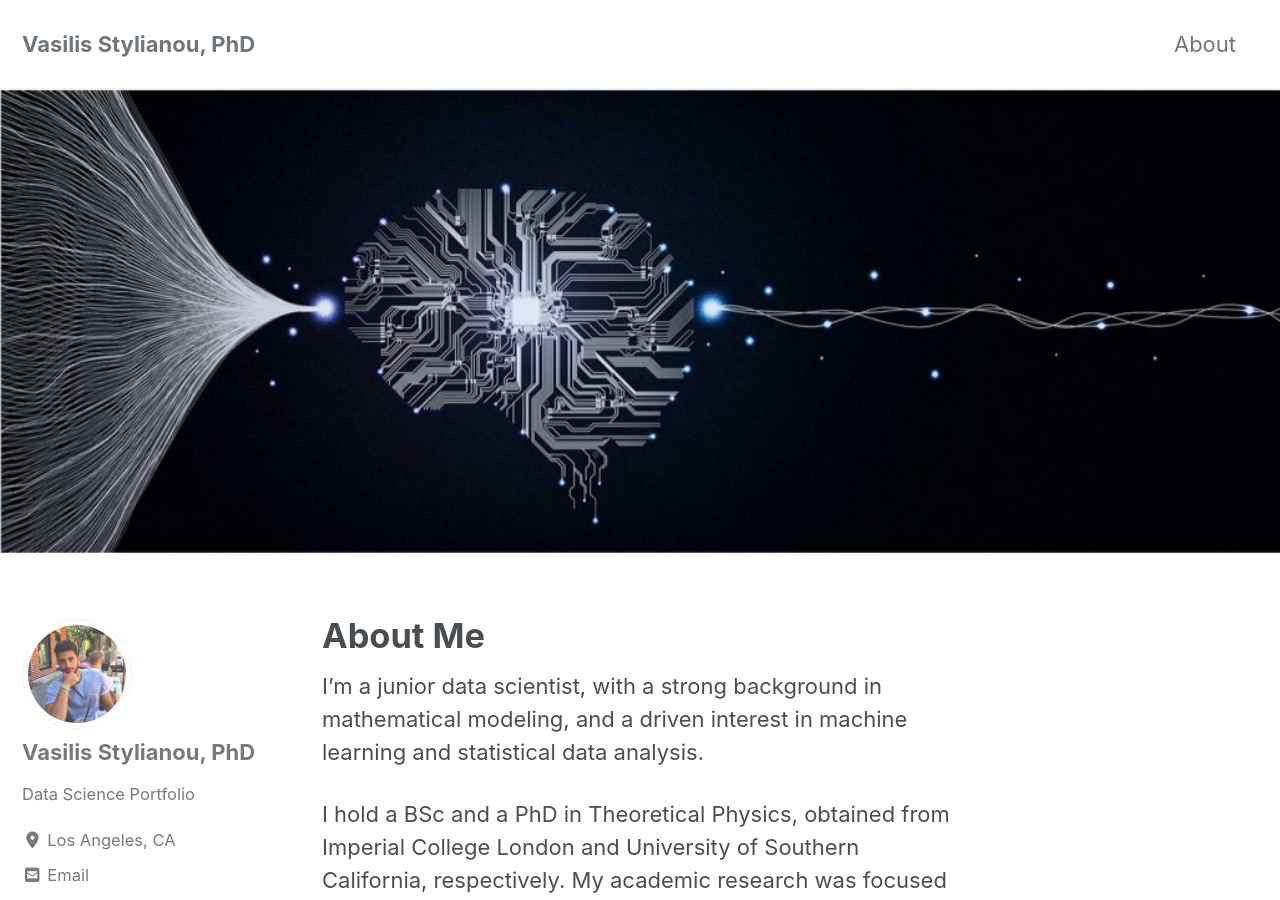
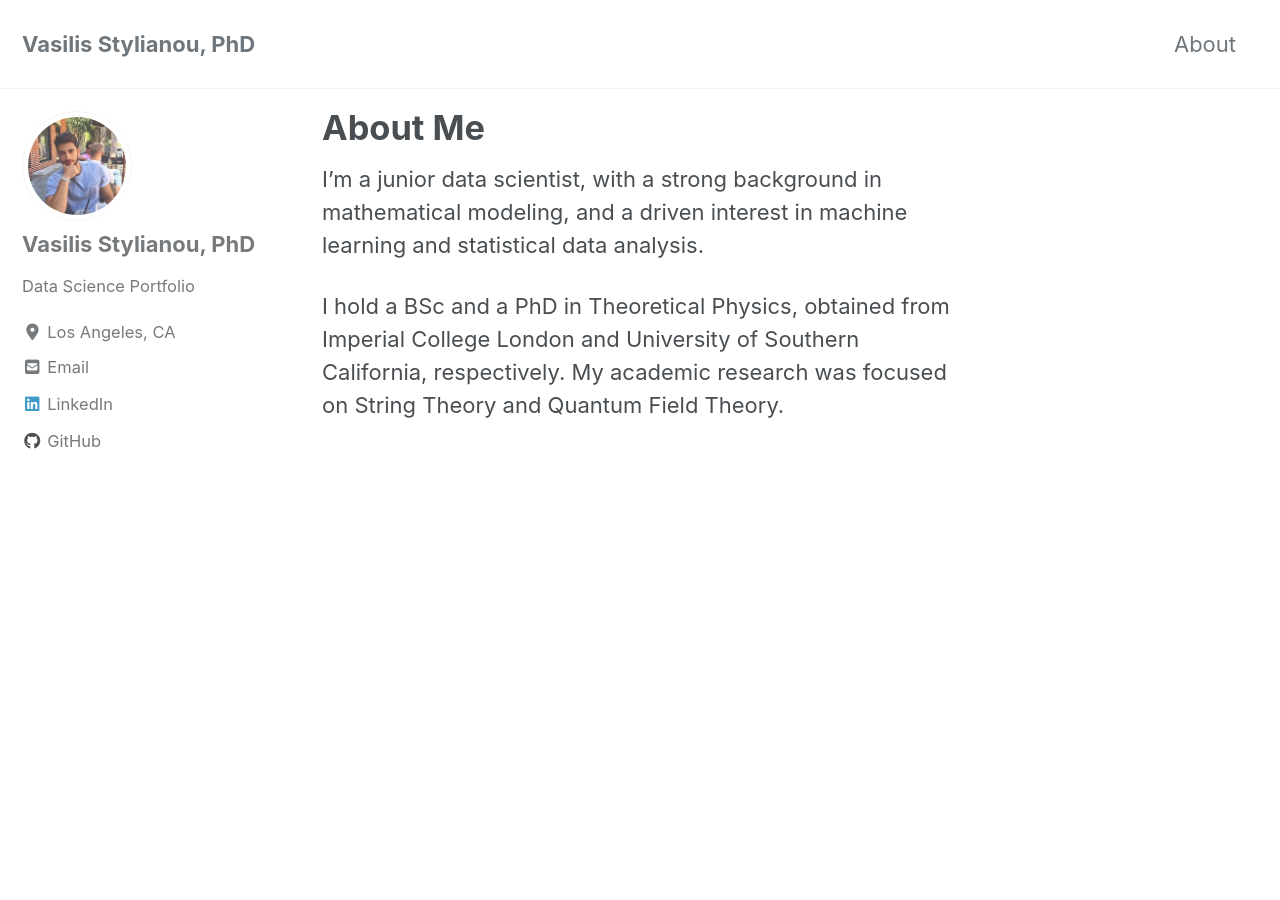
Before and after one commit to vasilis-stylianou/vasilis-stylianou.github.io, a Jekyll site: the page built from _pages/about.md, in a window 1280 px wide and 900 px high. Built offline with Jekyll 4.4.1, drawn with Linux system fonts in a browser that asks for light colours; cached includes are drawn as plain includes; nearby versions of some CDN libraries.

Commit message:
Update about.md

```diff
--- a/_pages/about.md
+++ b/_pages/about.md
@@ -2,7 +2,6 @@
 title: "About Me"
 permalink: /about/
 header:
-  image: "/images/background-AI.jpg"
 ---
 
 I'm a junior data scientist, with a strong background in mathematical modeling, and a driven interest in machine learning and statistical data analysis.
```
